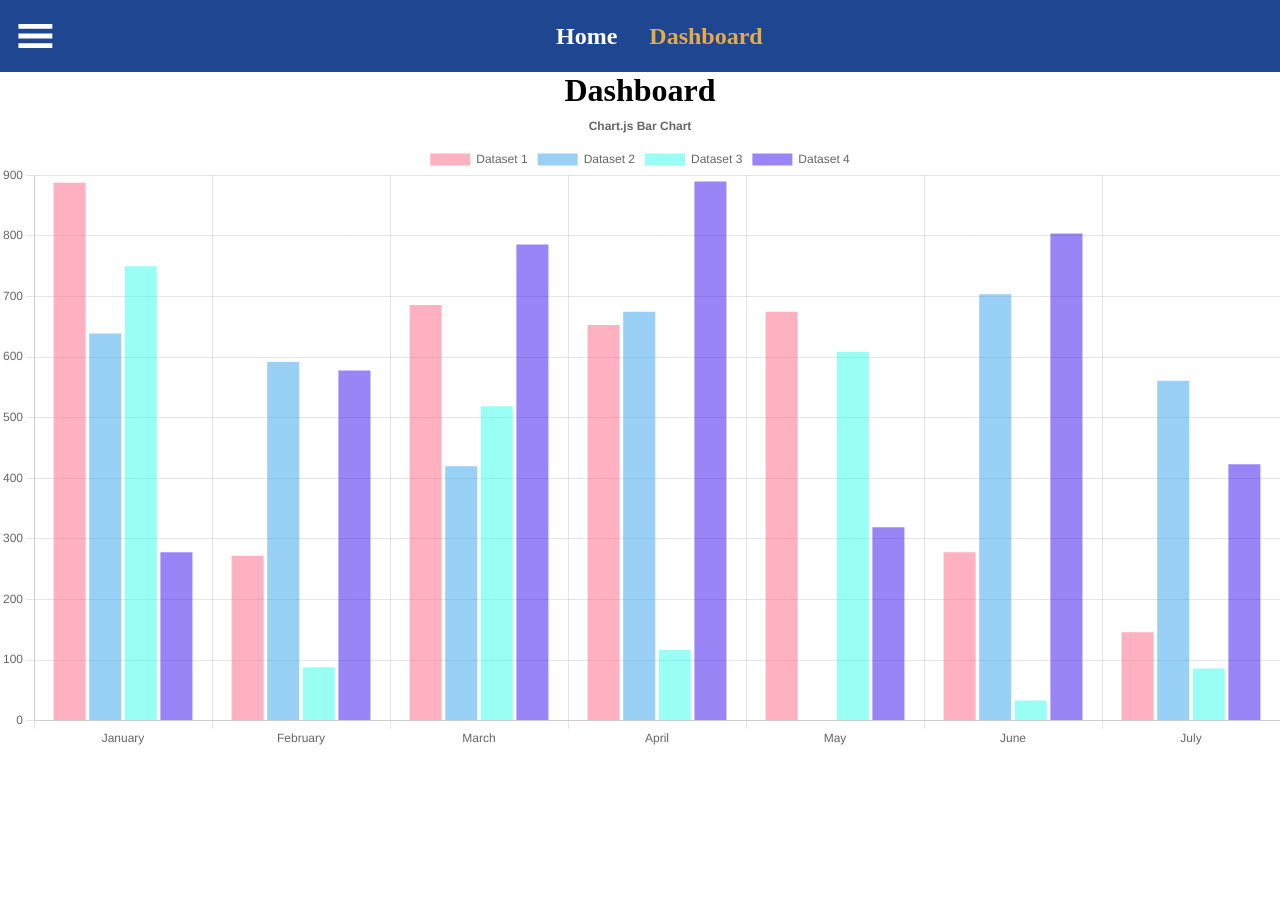
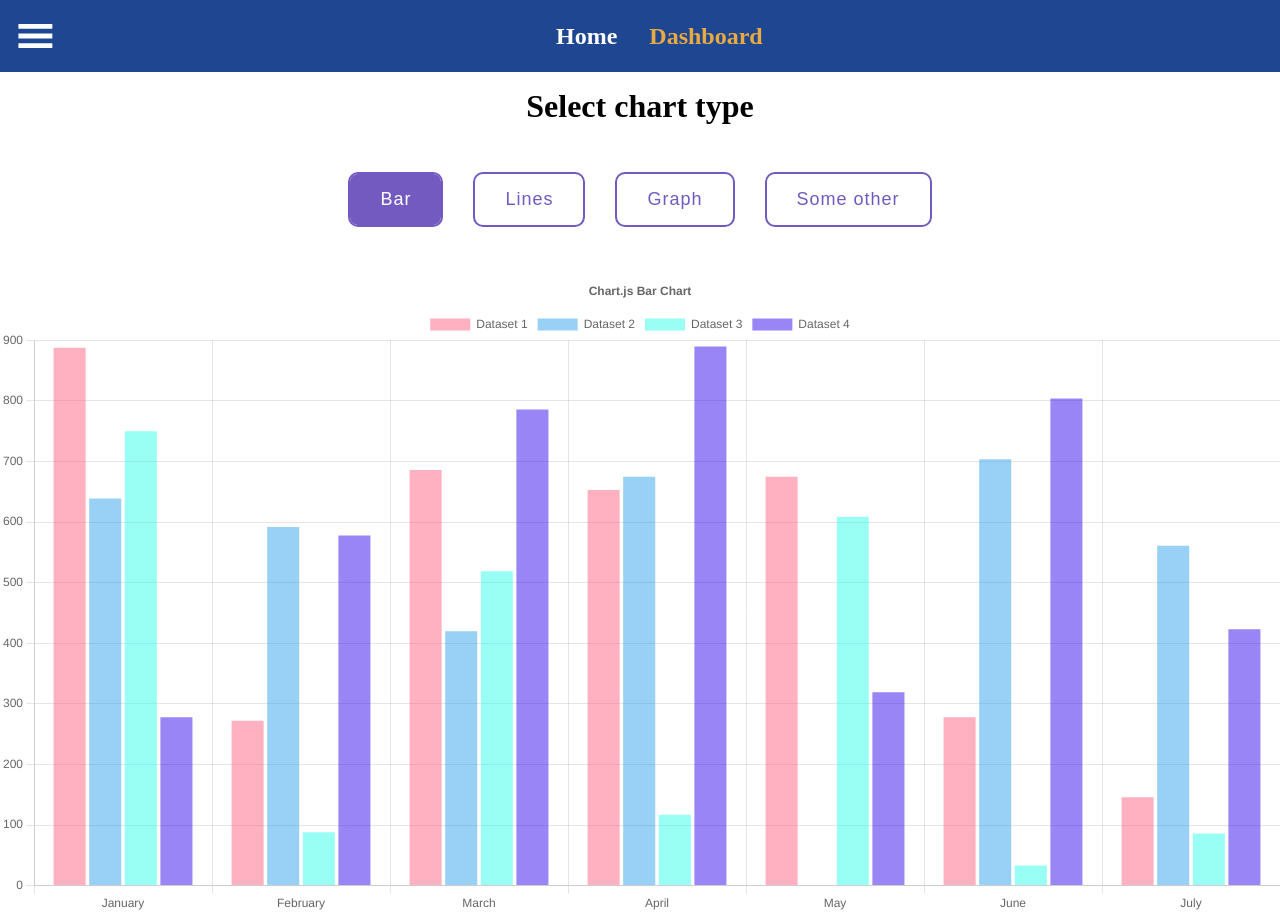
Before and after one commit to webdev-hemant/react-data-viz, a React (Create React App) app: page /dashboard in a window 1280 px wide. Before the commit the page ends 800 px from the top, so only its background shows below. Built offline with nearby package versions, Linux system fonts and the light colour scheme.

Commit message:
buttons added

```diff
--- a/src/modules/DashboardModule/dashboard.module.scss
+++ b/src/modules/DashboardModule/dashboard.module.scss
@@ -1,16 +1,45 @@
-// @import "styles/base.module.scss";
+@import "../../styles/base.module.scss";
 
 .dashboardWrapper {
   h1 {
     text-align: center;
+    margin: 1rem 0;
   }
-  .imageWrapper {
-    height: 500px;
-    img {
-      max-width: 100%;
-      width: 100%;
-      height: 100%;
-      object-fit: contain;
+  .typeWrapper {
+    margin: 1rem 0;
+    padding: 1rem;
+    display: flex;
+    align-items: center;
+    justify-content: center;
+    .chatBtn {
+      position: relative;
+      display: inline-block;
+      margin: 15px;
+      padding: 15px 30px;
+      text-align: center;
+      font-size: 18px;
+      letter-spacing: 1px;
+      text-decoration: none;
+      color: #725ac1;
+      background: transparent;
+      cursor: pointer;
+      transition: ease-out 0.5s;
+      border: 2px solid #725ac1;
+      border-radius: 10px;
+      box-shadow: inset 0 0 0 0 #725ac1;
+
+      &:hover {
+        color: white;
+        box-shadow: inset 0 -100px 0 0 #725ac1;
+      }
+
+      &:active {
+        transform: scale(0.9);
+      }
+    }
+    .activeBtn {
+      color: white;
+      box-shadow: inset 0 -100px 0 0 #725ac1;
     }
   }
 }
--- a/src/modules/DashboardModule/index.jsx
+++ b/src/modules/DashboardModule/index.jsx
@@ -1,4 +1,4 @@
-import React from "react";
+import React, { useState } from "react";
 import {
   Chart as ChartJS,
   CategoryScale,
@@ -63,9 +63,25 @@ export const data = {
 };
 
 const DashboardModule = () => {
+  const [activeBtn, setActiveBtn] = useState("Bar");
   return (
     <div className={styles.dashboardWrapper}>
-      <h1>Dashboard</h1>
+      <h1>Select chart type</h1>
+      <div className={styles.typeWrapper}>
+        {["Bar", "Lines", "Graph", "Some other"].map((item, index) => {
+          return (
+            <button
+              key={index}
+              className={`${styles.chatBtn} ${
+                activeBtn === item && styles.activeBtn
+              }`}
+              onClick={() => setActiveBtn(item)}
+            >
+              {item}
+            </button>
+          );
+        })}
+      </div>
       <Bar options={options} data={data} />
     </div>
   );
```
Also changed, not shown: src/modules/DashboardModule/Analysis/dashAnalysis.module.scss (deleted, +0 -16 lines), src/modules/DashboardModule/Analysis/index.jsx (deleted, +0 -15 lines), src/modules/DashboardModule/Monitor/dashMonitor.module.scss (deleted, +0 -16 lines), src/modules/DashboardModule/Monitor/index.jsx (deleted, +0 -15 lines).
